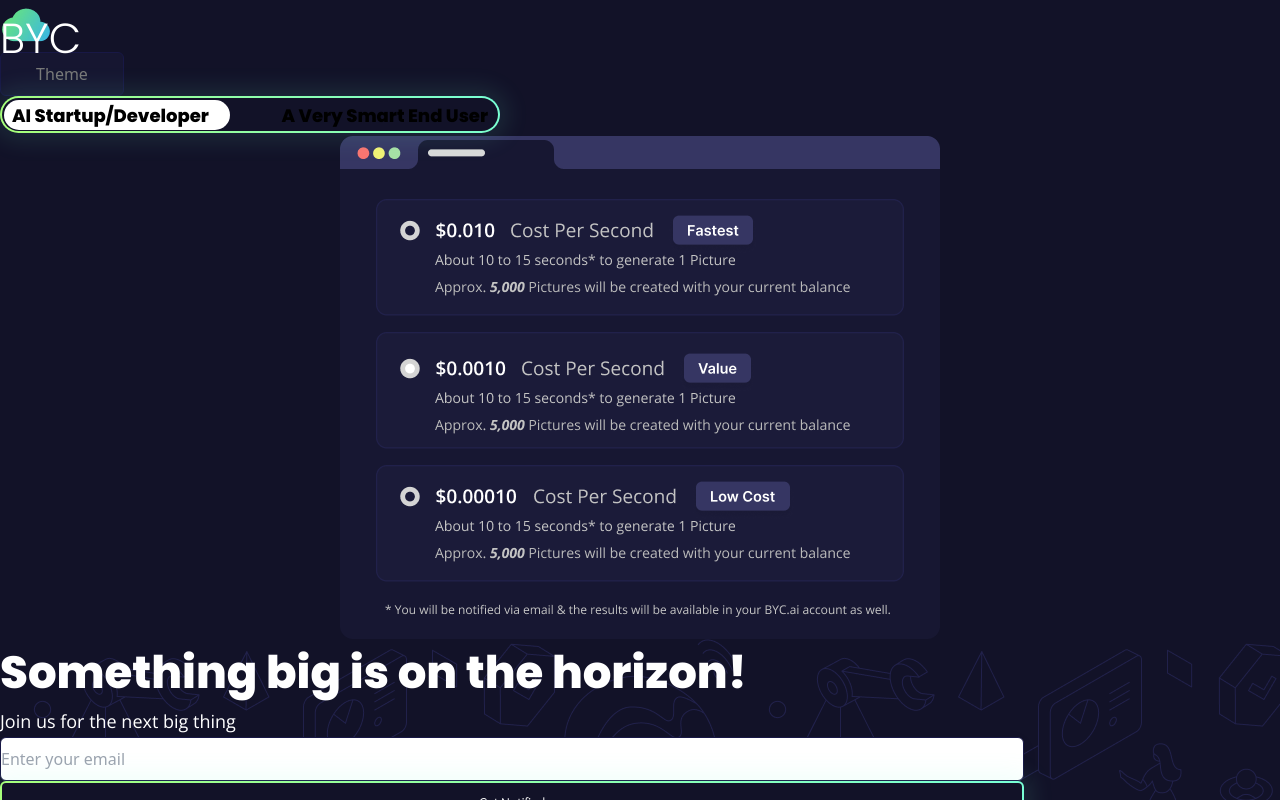
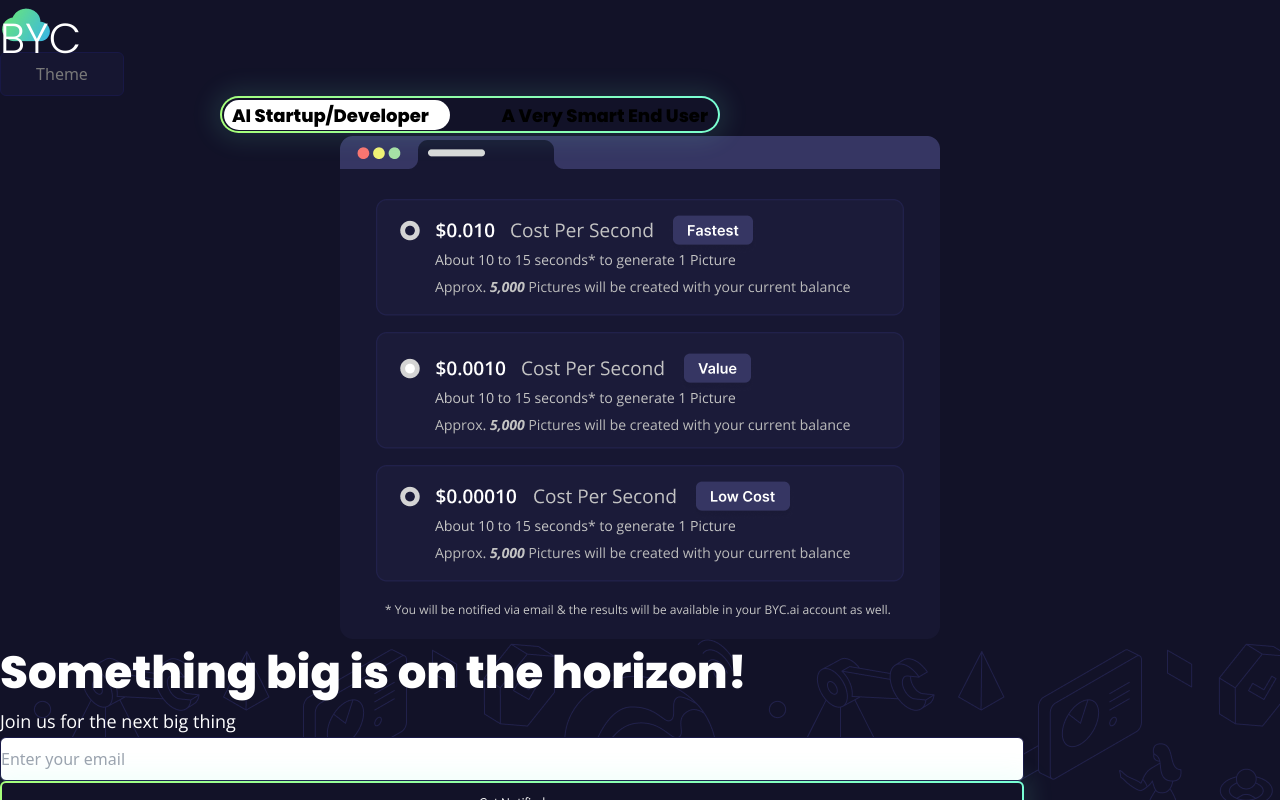
Before and after one commit to Harisborialas/Commingsoon-page, a Next.js app: page / in a window 1280 px wide. Shown: the top 800 px of the page. Built offline with nearby package versions, Linux system fonts and the light colour scheme.

Commit message:
worked on positioning toogle

```diff
--- a/Components/commingSoonPage.js
+++ b/Components/commingSoonPage.js
@@ -118,7 +118,7 @@ const CommingSoonPage = () => {
           </div>
           <div className="row d-flex justify-center">
             <div
-              className="col-12 d-flex justify-center"
+              className="col-12"
               id="tooglebtnrow">
               <div class="toggle-button">
                 <input type="checkbox" id="toggle" class="toggle-input" />
--- a/styles/globals.css
+++ b/styles/globals.css
@@ -268,6 +268,8 @@ body.dark #mainpage {
 
 .toggle-button {
   display: inline-block;
+  position: relative;
+  left: 220px;
   width: 500px;
   height: 34px;
 }
```
